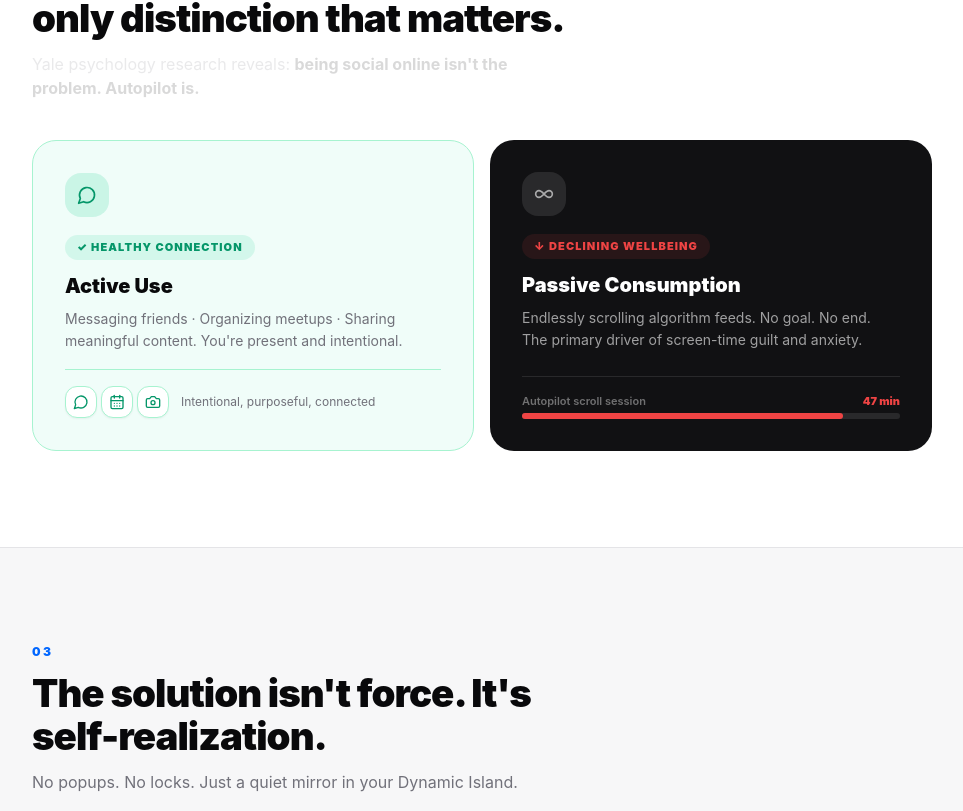
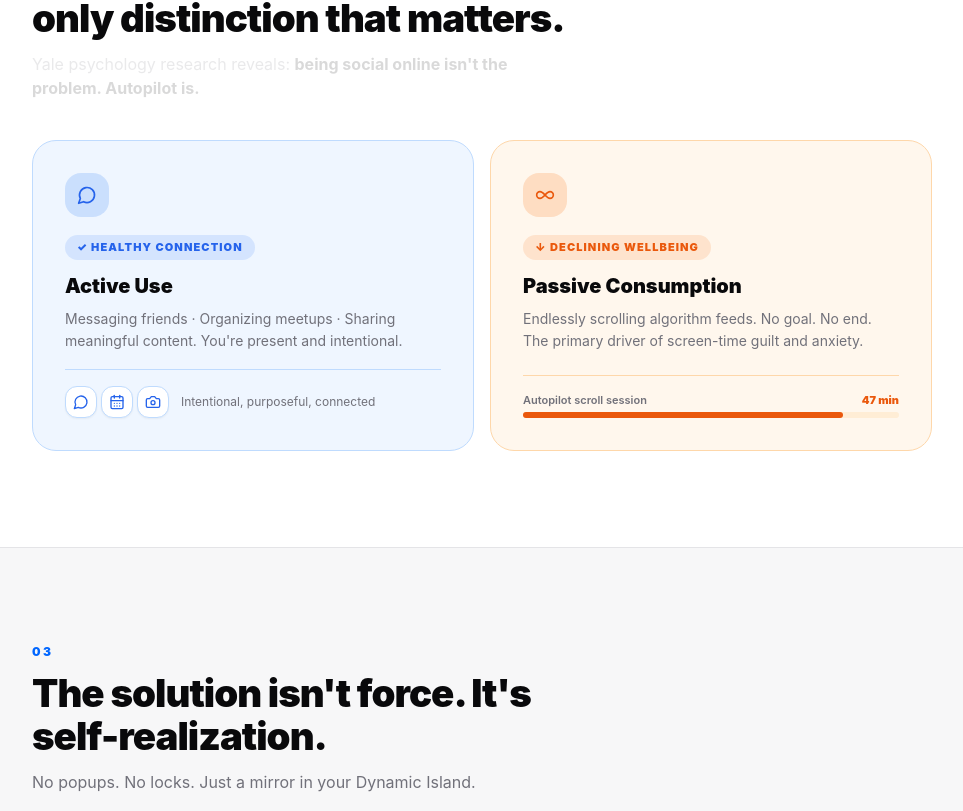
Before and after one commit to jvalaj/waitlist, a Next.js app: page / in a window 1280 px wide. Shown: the part 1729-2540 px from the top of the page, without its empty margins (158-1121 px from the left). Built offline with nearby package versions, Linux system fonts and the light colour scheme; a web font is replaced by a local one.

Commit message:
Refactor text in various sections for clarity and conciseness

```diff
--- a/fix_how_section.js
+++ b/fix_how_section.js
@@ -5,7 +5,7 @@ let html = fs.readFileSync('index.html', 'utf8');
 // The How Section (Section 4)
 html = html.replace(
     `<h2 class="chapter-title">A quiet reflection in your Dynamic Island.</h2>
-                <p class="chapter-body highlight-text">Ticker runs a Live Activity that shows your elapsed time directly in the Dynamic Island. No popups. No blocking. Just a quiet number that keeps you honest.</p>`,
+                <p class="chapter-body highlight-text">Ticker runs a Live Activity that shows your elapsed time directly in the Dynamic Island. No popups. No blocking. Just a number that keeps you honest.</p>`,
     `<h2 class="chapter-title">Enter self-realization.</h2>
                 <p class="chapter-body highlight-text">You don't need a parent locking your apps. You need a mirror. Ticker runs a quiet Live Activity in your Dynamic Island to show your elapsed time. No popups. No blocking. Just absolute awareness, letting you make your own choices.</p>`
 );
--- a/fix_html.js
+++ b/fix_html.js
@@ -71,7 +71,7 @@ const newSections = `
             <div class="chapter-inner">
                 <div class="chapter-num">03</div>
                 <h2 class="chapter-title highlight-text">A gentle reflection, right in your Dynamic Island.</h2>
-                <p class="chapter-body highlight-text">Ticker runs a Live Activity that shows your elapsed time directly in the Dynamic Island. No popups. No blocking. Just a quiet number that keeps you honest.</p>
+                <p class="chapter-body highlight-text">Ticker runs a Live Activity that shows your elapsed time directly in the Dynamic Island. No popups. No blocking. Just a number that keeps you honest.</p>
 
                 <div class="how-demo">
                     <div class="how-col">
--- a/format_index.js
+++ b/format_index.js
@@ -86,7 +86,7 @@ const newSections = `
             <div class="chapter-inner">
                 <div class="chapter-num">03</div>
                 <h2 class="chapter-title">A gentle reflection, right in your Dynamic Island.</h2>
-                <p class="chapter-body">Ticker runs a Live Activity that shows your elapsed time directly in the Dynamic Island. No popups. No blocking. Just a quiet number that keeps you honest.</p>
+                <p class="chapter-body">Ticker runs a Live Activity that shows your elapsed time directly in the Dynamic Island. No popups. No blocking. Just a number that keeps you honest.</p>
 
                 <div class="how-demo">
                     <div class="how-col">
--- a/index.html
+++ b/index.html
@@ -149,7 +149,7 @@
                 <div class="cta-lockup">
                     <img src="public/images/logo.png" alt="Ticker" class="cta-icon">
                     <h2 class="cta-headline">You've been on this page for <br class="mobile-break"><span class="cta-time-highlight" id="cta-time">0 seconds</span>.</h2>
-                    <p class="cta-sub">Imagine having that awareness every time you open Instagram, TikTok, or Twitter. No locks. No guilt. Just a quiet mirror.</p>
+                    <p class="cta-sub">Imagine having that awareness every time you open Instagram, TikTok, or Twitter. No locks. No guilt. Just a mirror.</p>
                     <p class="cta-sub-small">We're rolling out early access in weekly cohorts. Enter your email and we'll save your spot.</p>
                 </div>
 
--- a/src/components/cta-section.tsx
+++ b/src/components/cta-section.tsx
@@ -69,7 +69,7 @@ export function CTASection() {
           </h2>
           <p className="text-base text-muted-foreground leading-relaxed mb-3">
             Imagine having that awareness every time you open Instagram, TikTok, or Twitter. No
-            locks. No guilt. Just a quiet mirror.
+            locks. No guilt. Just a mirror.
           </p>
           <p className="text-sm text-muted-foreground/70">
             We&apos;re rolling out early access in weekly cohorts. Enter your email and we&apos;ll
--- a/src/components/how-section.tsx
+++ b/src/components/how-section.tsx
@@ -11,7 +11,7 @@ export function HowSection() {
           The solution isn&apos;t force. It&apos;s self-realization.
         </h2>
         <p className="text-muted-foreground text-base mb-10 fade-up max-w-lg">
-          No popups. No locks. Just a quiet mirror in your Dynamic Island.
+          No popups. No locks. Just a mirror in your Dynamic Island.
         </p>
 
         {/* Bento grid */}
--- a/src/components/science-section.tsx
+++ b/src/components/science-section.tsx
@@ -17,28 +17,28 @@ export function ScienceSection() {
         {/* Two-card bento */}
         <div className="grid grid-cols-1 sm:grid-cols-2 gap-4">
 
-          {/* Active Use — light green */}
-          <div className="bg-[#F0FDF9] border border-[#A7F3D0] rounded-3xl p-8 fade-up flex flex-col gap-4">
-            <div className="w-11 h-11 bg-[#34D399]/20 rounded-2xl flex items-center justify-center">
-              <MessageCircle className="w-5 h-5 text-[#059669]" strokeWidth={2} />
+          {/* Active Use — light blue */}
+          <div className="bg-[#EFF6FF] border border-[#BFDBFE] rounded-3xl p-8 fade-up flex flex-col gap-4">
+            <div className="w-11 h-11 bg-[#3B82F6]/20 rounded-2xl flex items-center justify-center">
+              <MessageCircle className="w-5 h-5 text-[#2563EB]" strokeWidth={2} />
             </div>
             <div>
-              <span className="inline-block text-[11px] font-black tracking-widest uppercase text-[#059669] bg-[#34D399]/15 rounded-full px-3 py-1 mb-3">
+              <span className="inline-block text-[11px] font-black tracking-widest uppercase text-[#2563EB] bg-[#3B82F6]/15 rounded-full px-3 py-1 mb-3">
                 ✓ Healthy Connection
               </span>
-              <h3 className="text-xl font-black mb-2">Active Use</h3>
+              <h3 className="text-xl font-black mb-2 text-foreground">Active Use</h3>
               <p className="text-sm text-muted-foreground leading-relaxed">
                 Messaging friends · Organizing meetups · Sharing meaningful content. You&apos;re present and intentional.
               </p>
             </div>
-            <div className="mt-auto flex items-center gap-2 pt-4 border-t border-[#A7F3D0]">
+            <div className="mt-auto flex items-center gap-2 pt-4 border-t border-[#BFDBFE]">
               <div className="flex gap-1">
                 {[
-                  <MessageCircle key="msg" className="w-4 h-4 text-[#059669]" strokeWidth={2} />,
-                  <CalendarDays key="cal" className="w-4 h-4 text-[#059669]" strokeWidth={2} />,
-                  <Camera key="cam" className="w-4 h-4 text-[#059669]" strokeWidth={2} />,
+                  <MessageCircle key="msg" className="w-4 h-4 text-[#2563EB]" strokeWidth={2} />,
+                  <CalendarDays key="cal" className="w-4 h-4 text-[#2563EB]" strokeWidth={2} />,
+                  <Camera key="cam" className="w-4 h-4 text-[#2563EB]" strokeWidth={2} />,
                 ].map((icon, i) => (
-                  <div key={i} className="w-8 h-8 bg-white rounded-lg flex items-center justify-center shadow-sm border border-[#A7F3D0]">
+                  <div key={i} className="w-8 h-8 bg-white rounded-lg flex items-center justify-center shadow-sm border border-[#BFDBFE]">
                     {icon}
                   </div>
                 ))}
@@ -47,27 +47,27 @@ export function ScienceSection() {
             </div>
           </div>
 
-          {/* Passive Consumption — dark */}
-          <div className="bg-[#111113] rounded-3xl p-8 text-white fade-up flex flex-col gap-4">
-            <div className="w-11 h-11 bg-white/10 rounded-2xl flex items-center justify-center">
-              <Infinity className="w-5 h-5 text-white/60" strokeWidth={2} />
+          {/* Passive Consumption — light orange */}
+          <div className="bg-[#FFF7ED] border border-[#FED7AA] rounded-3xl p-8 fade-up flex flex-col gap-4">
+            <div className="w-11 h-11 bg-[#F97316]/20 rounded-2xl flex items-center justify-center">
+              <Infinity className="w-5 h-5 text-[#EA580C]" strokeWidth={2} />
             </div>
             <div>
-              <span className="inline-block text-[11px] font-black tracking-widest uppercase text-[#EF4444] bg-[#EF4444]/10 rounded-full px-3 py-1 mb-3">
+              <span className="inline-block text-[11px] font-black tracking-widest uppercase text-[#EA580C] bg-[#F97316]/15 rounded-full px-3 py-1 mb-3">
                 ↓ Declining Wellbeing
               </span>
-              <h3 className="text-xl font-black mb-2 text-white">Passive Consumption</h3>
-              <p className="text-sm text-white/60 leading-relaxed">
+              <h3 className="text-xl font-black mb-2 text-foreground">Passive Consumption</h3>
+              <p className="text-sm text-muted-foreground leading-relaxed">
                 Endlessly scrolling algorithm feeds. No goal. No end. The primary driver of screen-time guilt and anxiety.
               </p>
             </div>
-            <div className="mt-auto pt-4 border-t border-white/10">
+            <div className="mt-auto pt-4 border-t border-[#FED7AA]">
               <div className="flex items-center justify-between mb-1">
-                <span className="text-[11px] text-white/40 font-semibold">Autopilot scroll session</span>
-                <span className="text-[11px] text-[#EF4444] font-black">47 min</span>
+                <span className="text-[11px] text-muted-foreground font-semibold">Autopilot scroll session</span>
+                <span className="text-[11px] text-[#EA580C] font-black">47 min</span>
               </div>
-              <div className="w-full bg-white/10 rounded-full h-1.5">
-                <div className="bg-[#EF4444] h-1.5 rounded-full w-[85%]" />
+              <div className="w-full bg-[#FFEDD5] rounded-full h-1.5">
+                <div className="bg-[#EA580C] h-1.5 rounded-full w-[85%]" />
               </div>
             </div>
           </div>
```
